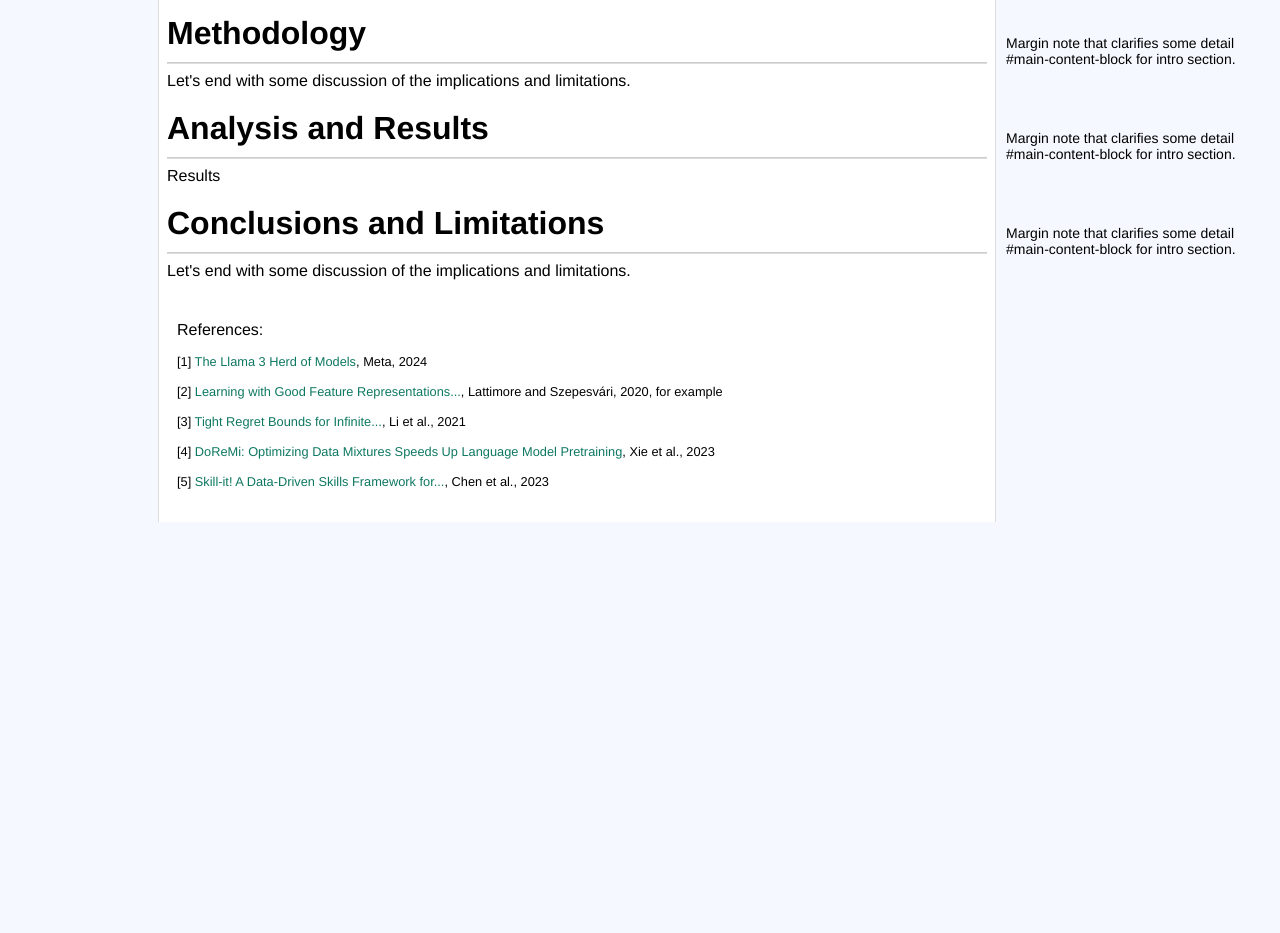
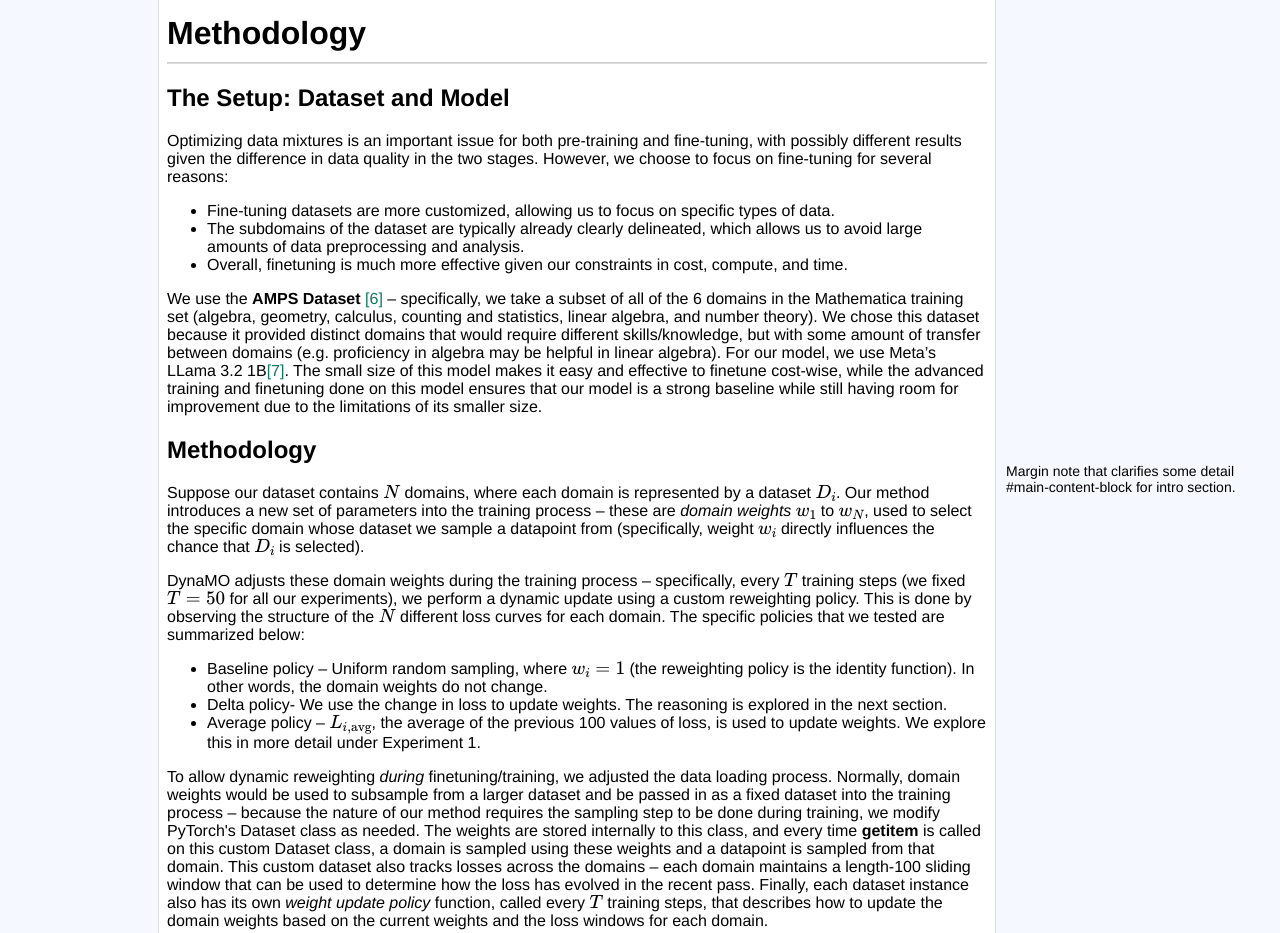
Before and after one commit to abhaybe/dynamo, a plain HTML site: page blog_template/index.html in a window 1280 px wide. Shown: the part 1730-2663 px from the top of the page. Before the commit the page ends 2260 px from the top, so only its background shows below. Drawn offline with nearby package versions, Linux system fonts and the light colour scheme.

Commit message:
mathjax and methods some part

```diff
--- a/blog_template/index.html
+++ b/blog_template/index.html
@@ -1,6 +1,20 @@
 <html>
     <head>
         <script src="https://ajax.googleapis.com/ajax/libs/jquery/1.11.1/jquery.min.js"></script>
+        <script src="https://polyfill.io/v3/polyfill.min.js?features=es6"></script>
+<script id="MathJax-script" async src="https://cdn.jsdelivr.net/npm/mathjax@3/es5/tex-mml-chtml.js"></script>
+<script>
+    MathJax = {
+      tex: {
+        inlineMath: [['$', '$'], ['\\(', '\\)']],
+        displayMath: [['$$', '$$'], ['\\[', '\\]']],
+        processEscapes: true
+      },
+      svg: {
+        fontCache: 'global'
+      }
+    };
+    </script>
 
         <link rel="shortcut icon" href="images/icon.ico" />
         <style type="text/css">
@@ -385,14 +399,68 @@
             <div class="main-content-block">
                 <h1 style="font-size: 32px">Methodology</h1>
                 <hr style="border-top: 1px solid #cccccc" />
-                Let's end with some discussion of the implications and
-                limitations.
+
+                <h2 style="font-size: 24px">The Setup: Dataset and Model</h1>
+
+                Optimizing data mixtures is an important issue for both
+                pre-training and fine-tuning, with possibly different results
+                given the difference in data quality in the two stages. However,
+                we choose to focus on fine-tuning for several reasons:
+                <ul>
+                    <li>
+                        Fine-tuning datasets are more customized, allowing us to
+                        focus on specific types of data.
+                    </li>
+                    <li>
+                        The subdomains of the dataset are typically already
+                        clearly delineated, which allows us to avoid large
+                        amounts of data preprocessing and analysis.
+                    </li>
+                    <li>
+                        Overall, finetuning is much more effective given our
+                        constraints in cost, compute, and time.
+                    </li>
+                </ul>
+
+                We use the <b>AMPS Dataset</b> <a href="#ref_6">[6]</a> –
+                specifically, we take a subset of all of the 6 domains in the
+                Mathematica training set (algebra, geometry, calculus, counting
+                and statistics, linear algebra, and number theory). We chose
+                this dataset because it provided distinct domains that would
+                require different skills/knowledge, but with some amount of
+                transfer between domains (e.g. proficiency in algebra may be
+                helpful in linear algebra). For our model, we use Meta’s LLama
+                3.2 1B<a href="#ref_7">[7]</a>. The small size of this model
+                makes it easy and effective to finetune cost-wise, while the
+                advanced training and finetuning done on this model ensures that
+                our model is a strong baseline while still having room for
+                improvement due to the limitations of its smaller size.
+
+                <h2 style="font-size: 24px">Methodology</h1>
+<p>
+Suppose our dataset contains $N$ domains, where each domain is represented by a dataset $D_i$. Our method introduces a new set of parameters into the training process – these are <em>domain weights</em> $w_1$ to $w_N$, used to select the specific domain whose dataset we sample a datapoint from (specifically, weight $w_i$ directly influences the chance that $D_i$ is selected).
+</p>
+
+<p>
+DynaMO adjusts these domain weights during the training process – specifically, every $T$ training steps (we fixed $T=50$ for all our experiments), we perform a dynamic update using a custom reweighting policy. This is done by observing the structure of the $N$ different loss curves for each domain. The specific policies that we tested are summarized below:
+</p>
+
+<ul>
+<li>Baseline policy – Uniform random sampling, where $w_i = 1$ (the reweighting policy is the identity function). In other words, the domain weights do not change.</li>
+<li>Delta policy- We use the change in loss to update weights. The reasoning is explored in the next section.</li>
+<li>Average policy – $L_{i, \text{avg}}$, the average of the previous 100 values of loss, is used to update weights. We explore this in more detail under Experiment 1.</li>
+</ul>
+
+<p>
+To allow dynamic reweighting <em>during</em> finetuning/training, we adjusted the data loading process. Normally, domain weights would be used to subsample from a larger dataset and be passed in as a fixed dataset into the training process – because the nature of our method requires the sampling step to be done during training, we modify PyTorch's Dataset class as needed. The weights are stored internally to this class, and every time <strong>getitem</strong> is called on this custom Dataset class, a domain is sampled using these weights and a datapoint is sampled from that domain. This custom dataset also tracks losses across the domains – each domain maintains a length-100 sliding window that can be used to determine how the loss has evolved in the recent pass. Finally, each dataset instance also has its own <em>weight update policy</em> function, called every $T$ training steps, that describes how to update the domain weights based on the current weights and the loss windows for each domain.
+</p>
             </div>
             <div class="margin-right-block">
                 Margin note that clarifies some detail #main-content-block for
                 intro section.
             </div>
         </div>
+
         <div class="content-margin-container" id="intro">
             <div class="margin-left-block"></div>
             <div class="main-content-block">
@@ -449,6 +517,17 @@
                     <a href="https://arxiv.org/abs/2307.14430"
                         >Skill-it! A Data-Driven Skills Framework for...</a
                     >, Chen et al., 2023<br /><br />
+
+                    <a id="ref_6"></a>[6]
+                    <a href="https://github.com/hendrycks/math"
+                        >Measuring Mathematical Problem Solving With the MATH
+                        Dataset</a
+                    >, Hendrycks et al., 2021<br /><br />
+
+                    <a id="ref_7"></a>[7] We used the
+                    <a href="https://huggingface.co/unsloth/Llama-3.2-1B"
+                        >Unslouth Huggingface Repo.</a
+                    ><br /><br />
                 </div>
             </div>
             <div class="margin-right-block">
```
